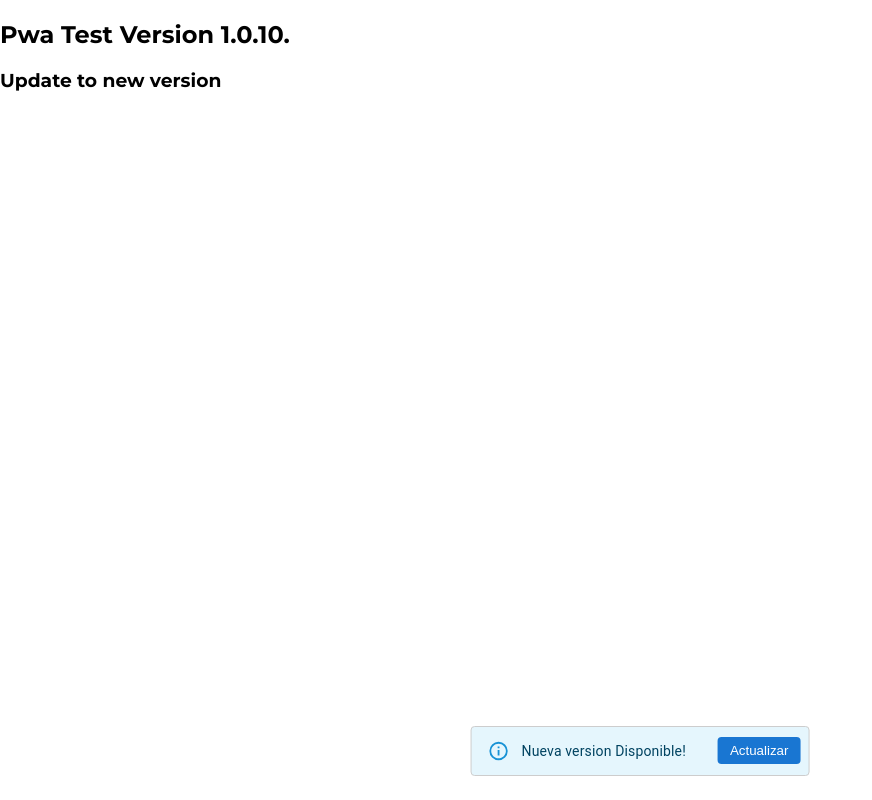
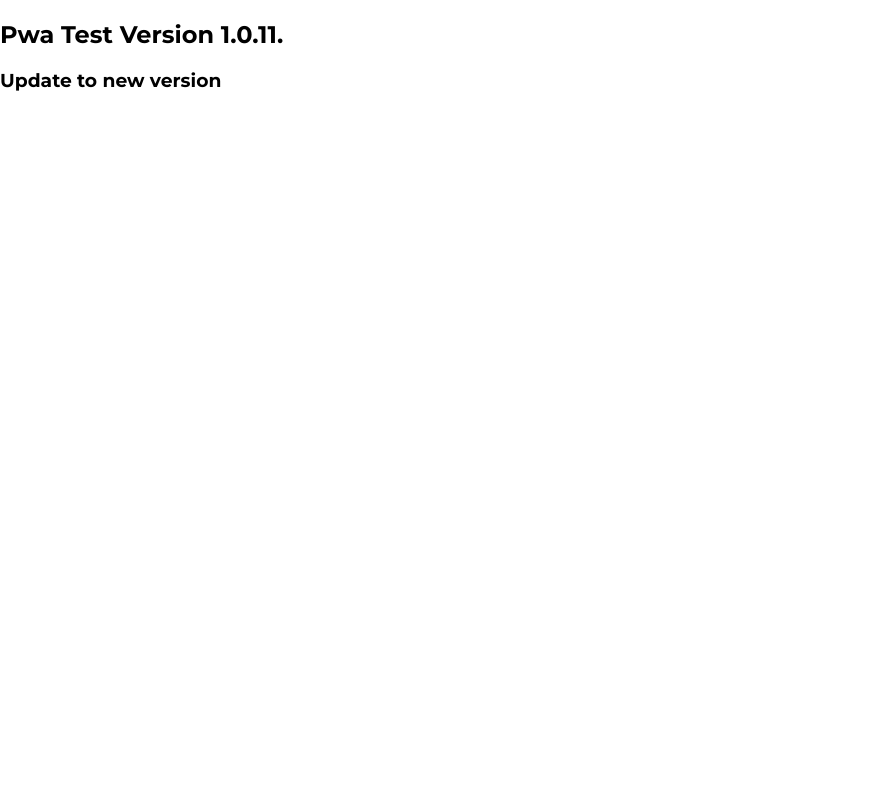
Before and after one commit to SoriaDamian17/pwa-react-version-test, a React (Create React App) app: page / in a window 1280 px wide. Shown: the whole page, without its empty margins (0-872 px from the left). Built offline with nearby package versions, Linux system fonts and the light colour scheme.

Commit message:
fix: commit

```diff
--- a/package.json
+++ b/package.json
@@ -1,6 +1,6 @@
 {
   "name": "mi-rest-oh",
-  "version": "1.0.10",
+  "version": "1.0.11",
   "private": true,
   "dependencies": {
     "@emotion/react": "^11.10.6",
--- a/src/App.tsx
+++ b/src/App.tsx
@@ -6,7 +6,7 @@ const pkVersion = require('../package.json');
 
 function App() {
 
-  const [updateAvailable, setUpdateAvailable] = useState(true);
+  const [updateAvailable, setUpdateAvailable] = useState(false);
 
   useEffect(() => {
     // Registrar el Service Worker y manejar el evento onUpdate
```
